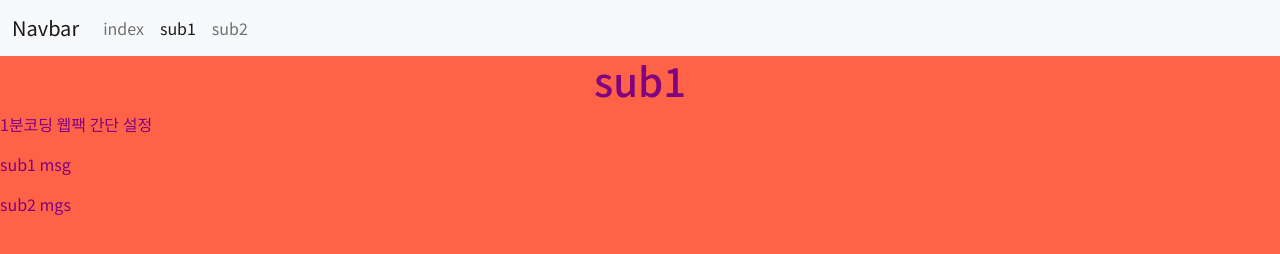
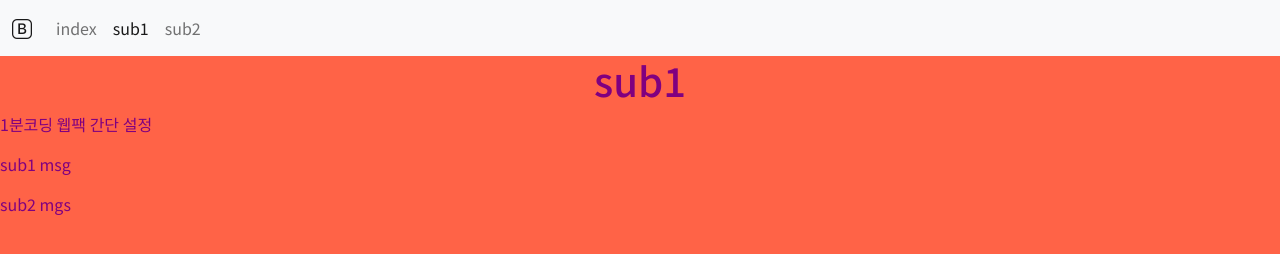
Before and after one commit to dimorin/webpack_oneminute, a website built with webpack: page src/sub1.html in a window 1280 px wide. Built offline with nearby package versions, Linux system fonts and the light colour scheme.

Commit message:
install bootstrap-icon

```diff
--- a/package.json
+++ b/package.json
@@ -32,6 +32,7 @@
     "webpack-dev-server": "^4.8.1"
   },
   "dependencies": {
-    "bootstrap": "^5.1.3"
+    "bootstrap": "^5.1.3",
+    "bootstrap-icons": "^1.8.1"
   }
 }
--- a/src/css/reset.scss
+++ b/src/css/reset.scss
@@ -1,7 +1,7 @@
-
 @import url('https://fonts.googleapis.com/css2?family=Noto+Sans+KR:wght@100;300;400;500;700&display=swap');
 @import "./variables";
 @import "./utilities";
 @import "~bootstrap/scss/bootstrap";
+@import "~bootstrap-icons/font/bootstrap-icons.css";
 
 body{font-family: 'Noto Sans KR', sans-serif;}
--- a/src/sub1.html
+++ b/src/sub1.html
@@ -9,7 +9,7 @@
 <body>
     <nav class="navbar navbar-expand-lg navbar-light bg-light">
         <div class="container-fluid">
-            <a class="navbar-brand" href="#">Navbar</a>
+            <a class="navbar-brand" href="./index.html"><i class="bi-bootstrap"></i></a>
             <button class="navbar-toggler" type="button" data-bs-toggle="collapse" data-bs-target="#navbarNavAltMarkup"
                 aria-controls="navbarNavAltMarkup" aria-expanded="false" aria-label="Toggle navigation">
                 <span class="navbar-toggler-icon"></span>
```
Also changed, not shown: src/index.html (+1 -1 lines), src/sub2.html (+1 -1 lines), readme.txt, 1 other file.
